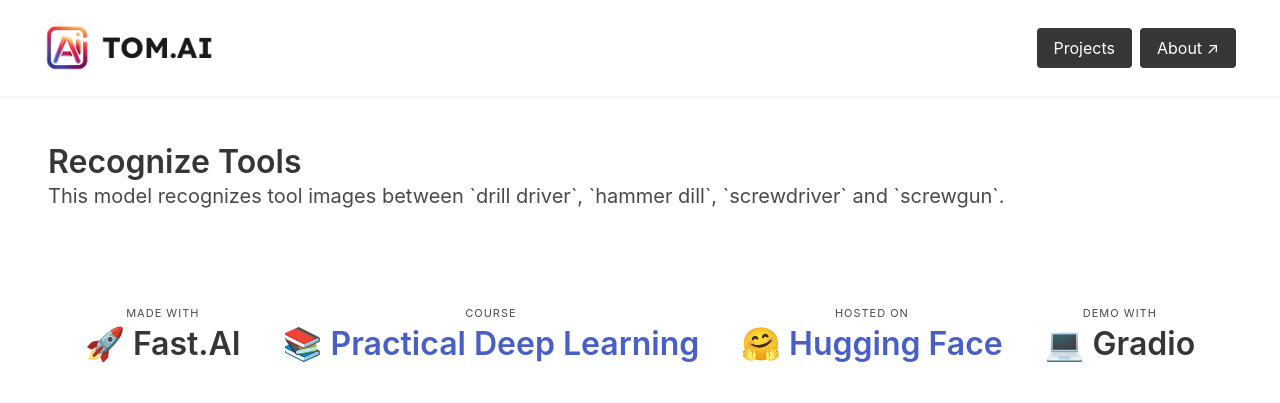
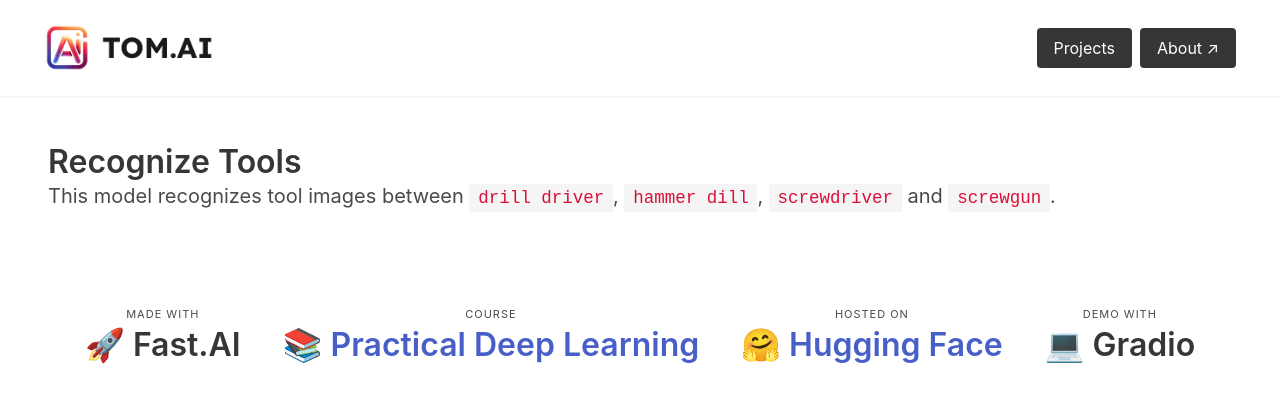
Before and after one commit to tomsquest/ai, a Jekyll site: the page built from _projects/recognize-tools.html, in a window 1280 px wide and 900 px high, cut to the strip 0-454 px from the top of the window. Shown: the top 403 px of the strip. Built offline with Jekyll 4.4.1, drawn with Linux system fonts in a browser that asks for light colours.

Commit message:
fix: display description as markdown

```diff
--- a/_projects/recognize-tools.html
+++ b/_projects/recognize-tools.html
@@ -6,7 +6,7 @@
 <section class="section">
   <h1 class="title">{{ page.title }}</h1>
   <h2 class="subtitle">
-    {{ page.description }}
+    {{ page.description | markdownify }}
   </h2>
 </section>
 <section class="section">
```
